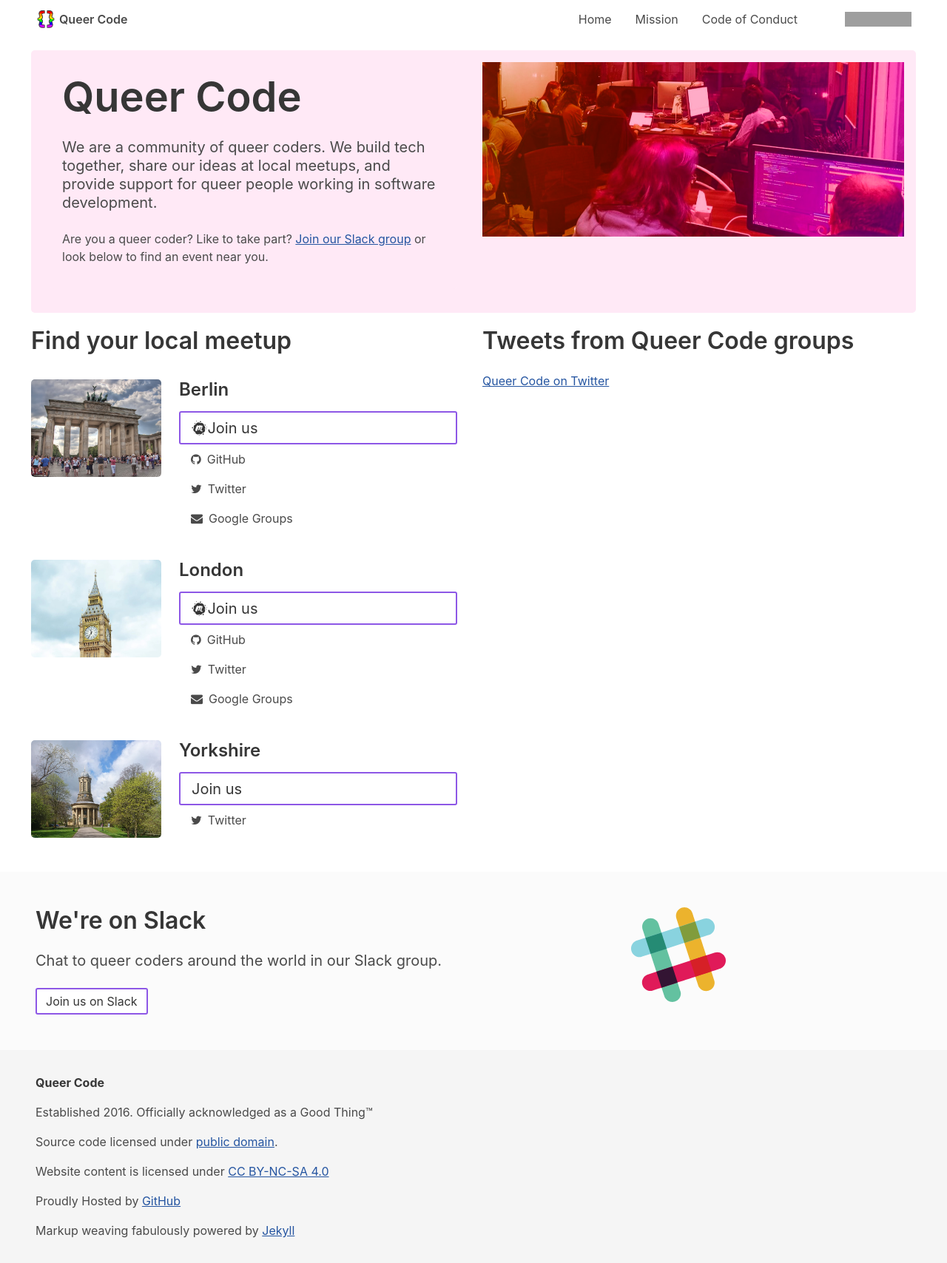
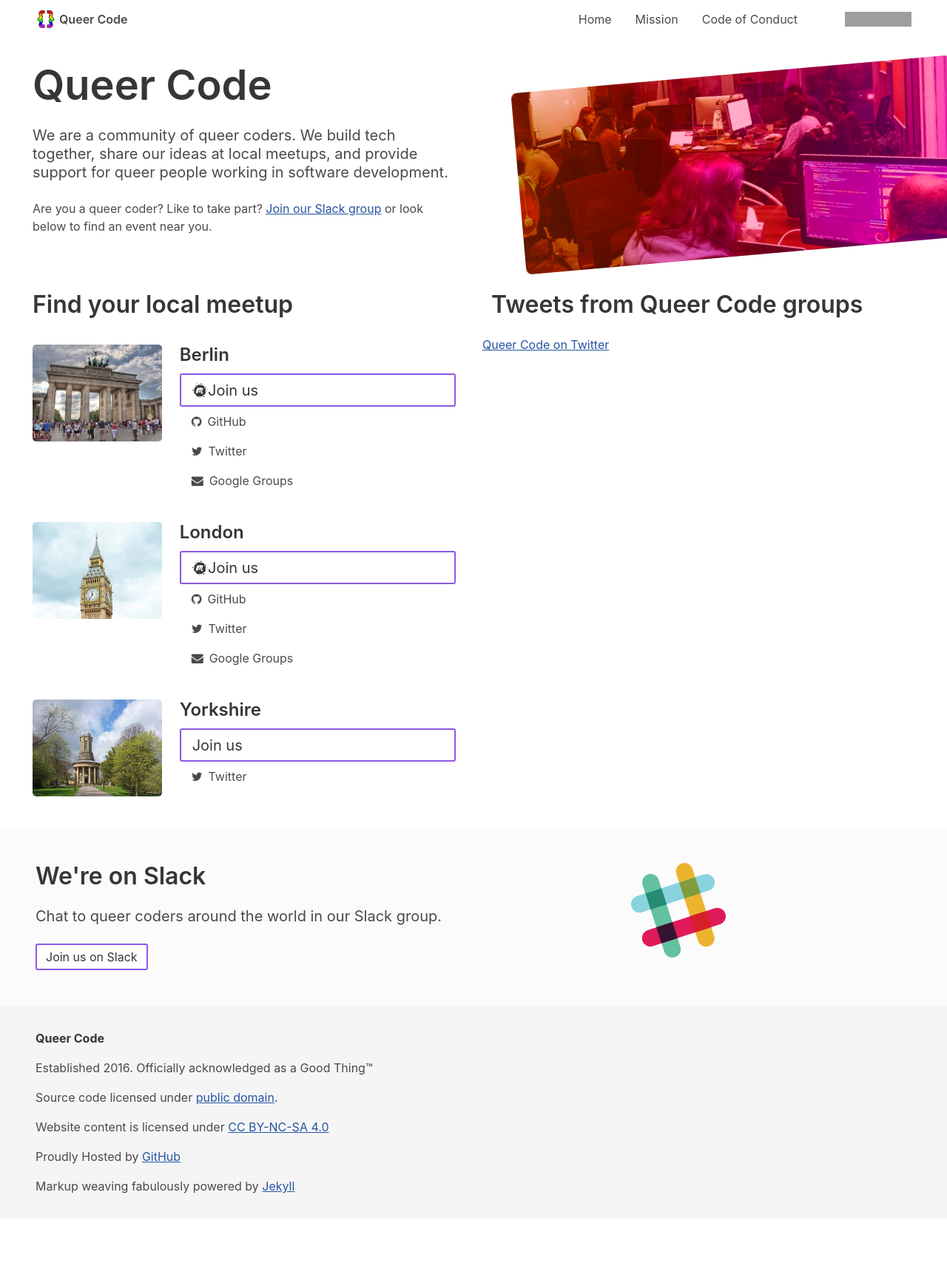
Before and after one commit to QueerCodeOrg/queercodeberlin.github.io, a Jekyll site: the page built from index.html, in a window 1280 px wide. Shown: the whole page at 74% size. Built offline with Jekyll 4.4.1, drawn with Linux system fonts in a browser that asks for light colours; comment, search, counter and statistics services are not loaded; after the commit the page ends 1648 px from its top, so only the background shows below that; grey boxes are pictures that could not be loaded.

Commit message:
Revert the banner to how it was before, and replaces some px sizes with rem

```diff
--- a/_sass/queercode/components/places.scss
+++ b/_sass/queercode/components/places.scss
@@ -1,10 +1,10 @@
 .places > .title {
-  margin-left: 10px;
-  margin-top: 20px;
+  margin-left: 0.75rem;
+  margin-top: 1.25rem;
 }
 
 .place {
-  padding: 10px;
+  padding: 0.75rem;
 }
 
 .place >* .title {
@@ -13,7 +13,7 @@
 }
 
 .places .links {
-  padding: 1em 0;
+  padding: 0.75rem 0;
 }
 
 .place .button {
--- a/_sass/queercode/components/twitter.scss
+++ b/_sass/queercode/components/twitter.scss
@@ -1,3 +1,8 @@
+.twitter-timeline-container > .title {
+  margin-left: 0.75rem;
+  margin-top: 1.25rem;
+}
+
 .twitter-timeline-container {
   display: none;
 }
@@ -6,8 +11,4 @@
   .twitter-timeline-container {
     display: block;
   }
-
-  .twitter > .title {
-    margin-top: 20px;
-  }
 }
--- a/_sass/queercode/layout/hero.scss
+++ b/_sass/queercode/layout/hero.scss
@@ -1,8 +1,5 @@
 .hero {
-  margin-left: 10px;
-  margin-right: 10px;
-  padding: 1em 1em 2em;
-  background-color: #FFE9F6;
+  padding: 1rem 1rem 2rem 0.75rem;
   border-radius: 5px;
 }
 
@@ -17,3 +14,15 @@
 .hero .button {
   font-size: 1.5em;
 }
+
+
+.home-image {
+  width: 100%;
+}
+
+@media (min-width: 770px) {
+  .home-image {
+    border-radius: 8px;
+    transform: translateY(2em) translateX(3em) rotate(-5deg);
+  }
+}
--- a/index.html
+++ b/index.html
@@ -4,7 +4,6 @@
 ---
  <script async src="https://platform.twitter.com/widgets.js" charset="utf-8"></script>
 
- <div class="hero">
 <div class="columns">
   <div class="column">
     <div class="hero">
@@ -23,7 +22,6 @@
     <img class="home-image is-rainbow" src="images/people.jpg" alt="People at Queer Code" />
   </div>
 </div>
- </div>
 
 <div class="columns">
   <div class="column places">
@@ -60,12 +58,12 @@
     {% endfor %}
   </div>
 
-  <div class="column twitter">
-    <h2 class="title">Tweets from Queer Code groups</h2>
+  <div class="column">
     <div class="twitter-timeline-container">
+      <h2 class="title">Tweets from Queer Code groups</h2>
       <a class="twitter-timeline" data-height="1000" data-chrome="noheader" data-dnt="true" href="https://twitter.com/QCLdn/lists/tweets-from-queer-code">Queer Code on Twitter</a>
     </div>
-  </div>
+    </div>
 </div>
 
 <div class="slack">
```
